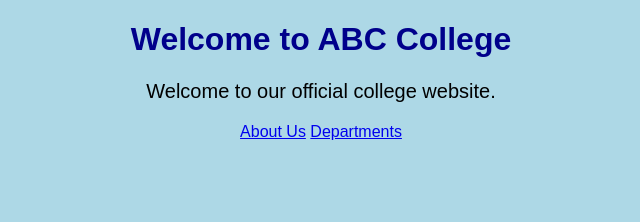
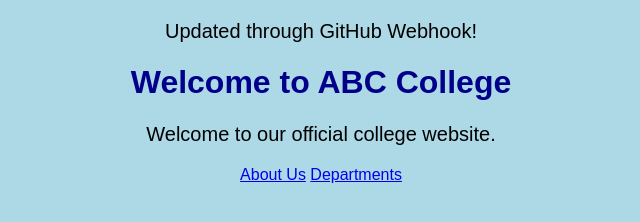
Before and after one commit to Deekshi11/College-Website, a plain HTML site: page index.html in a window 1280 px wide. Shown: the whole page, without its empty margins (319-959 px from the left). Drawn offline with Linux system fonts and the light colour scheme.

Commit message:
Test GitHub webhook

```diff
--- a/index.html
+++ b/index.html
@@ -5,7 +5,7 @@
     <link rel="stylesheet" href="style.css">
 </head>
 <body>
-
+    <p>Updated through GitHub Webhook!</p>
     <h1>Welcome to ABC College</h1>
 
     <p>Welcome to our official college website.</p>
```
